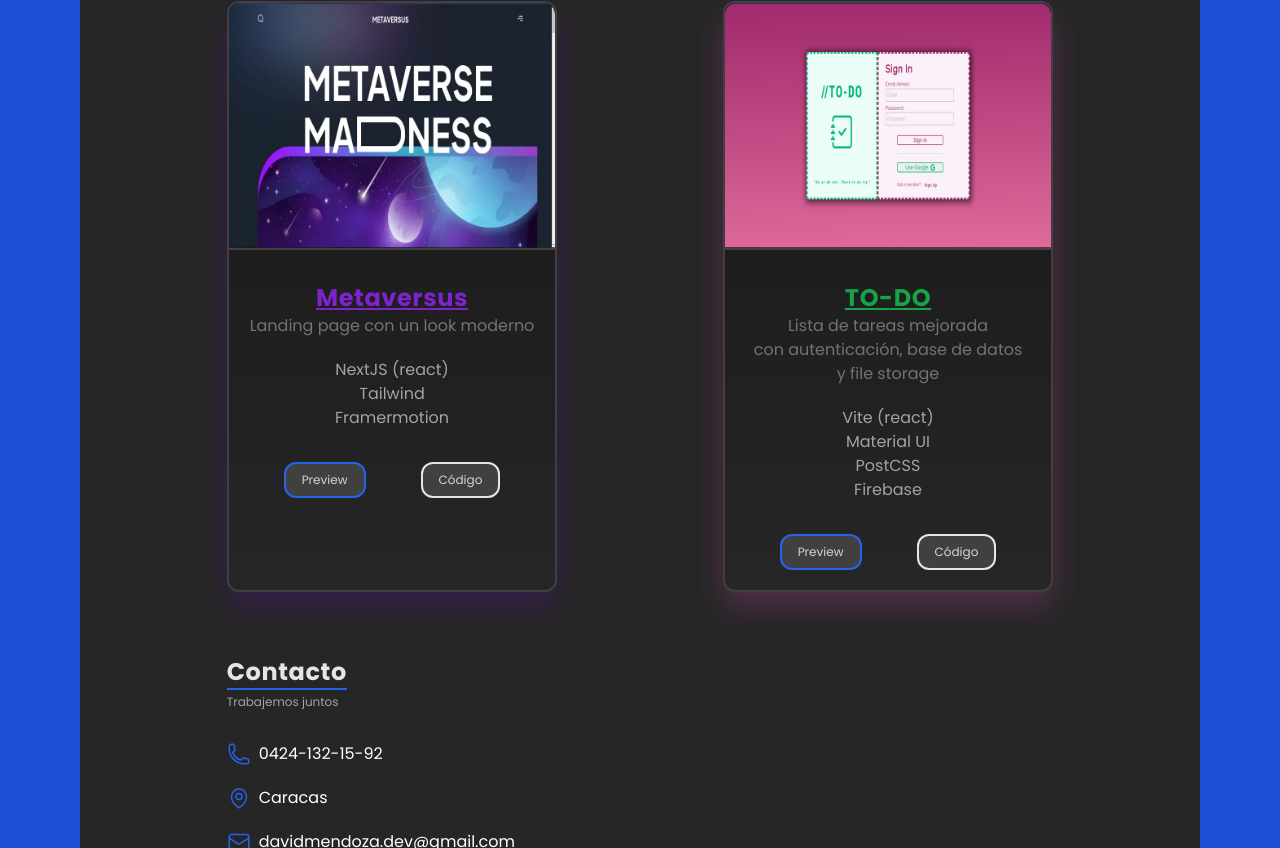
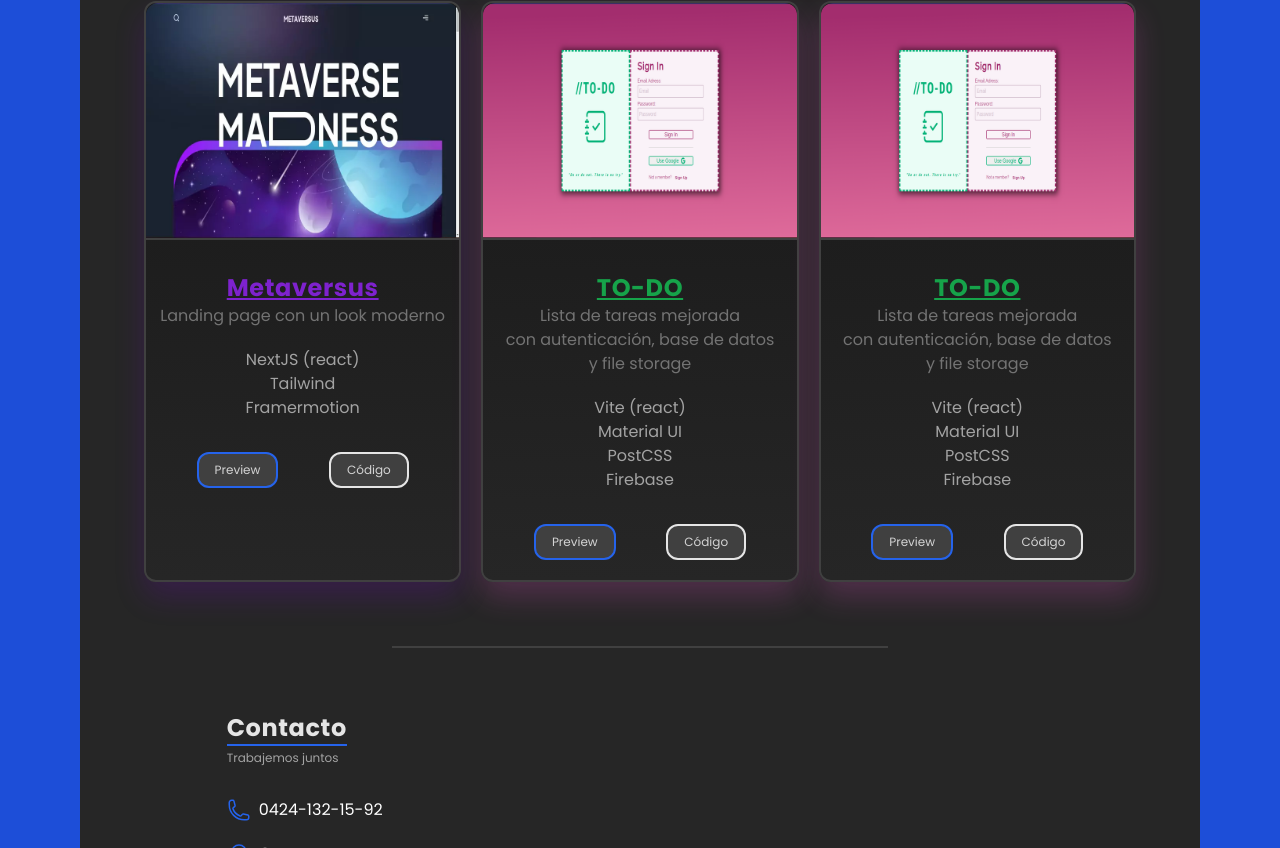
Before and after one commit to purplesage/david_portfolio, an Astro site: page / in a window 1280 px wide. Shown: the part 1714-2562 px from the top of the page. Built offline with nearby package versions, Linux system fonts and the light colour scheme; Astro itself is replaced by a stand-in of ours; a web font is replaced by a local one; what tailwindcss-hero-patterns would draw is missing.

Commit message:
small fixes.

```diff
--- a/src/components/Contact.astro
+++ b/src/components/Contact.astro
@@ -1,7 +1,7 @@
 ---
-import PhoneSVG from "./PhoneSVG.astro";
-import MapPinSVG from "./MapPinSVG.astro";
-import MailSVG from "./MailSVG.astro";
+import PhoneSVG from './PhoneSVG.astro';
+import MapPinSVG from './MapPinSVG.astro';
+import MailSVG from './MailSVG.astro';
 ---
 
 <section class="mx-auto mt-16 sm:w-5/6" id="contacto">
--- a/src/components/Projects.astro
+++ b/src/components/Projects.astro
@@ -19,12 +19,10 @@ import Todo from './projects/Todo.astro';
 		<Tik />
 	</div>
 
-	<div class="flex flex-col lg:flex-row">
+	<div class="lg:flex-grow-2 flex flex-col gap-5 lg:flex-row">
 		<Metaversus />
+		<Todo />
 		<Todo />
 	</div>
 </section>
-
-<!--
-	<p>metaversus</p>
-	<p>rapidSurvey</p> -->
+<hr class="mx-auto mt-16 hidden w-1/2 border border-neutral-700 lg:block" />
```
Also changed, not shown: public/lyrikz.webp. Lines whose indentation alone changed are shown as unchanged.
